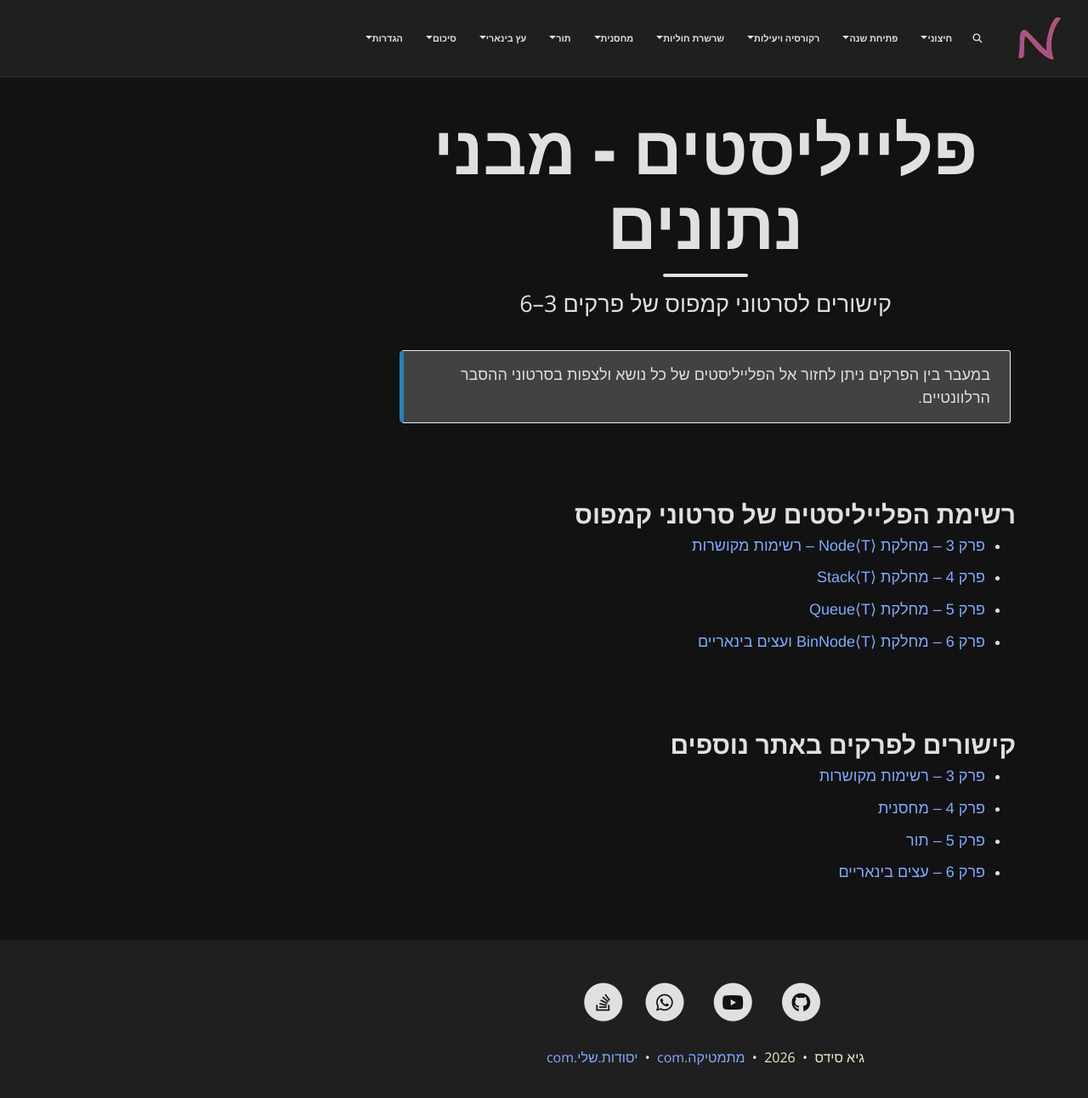
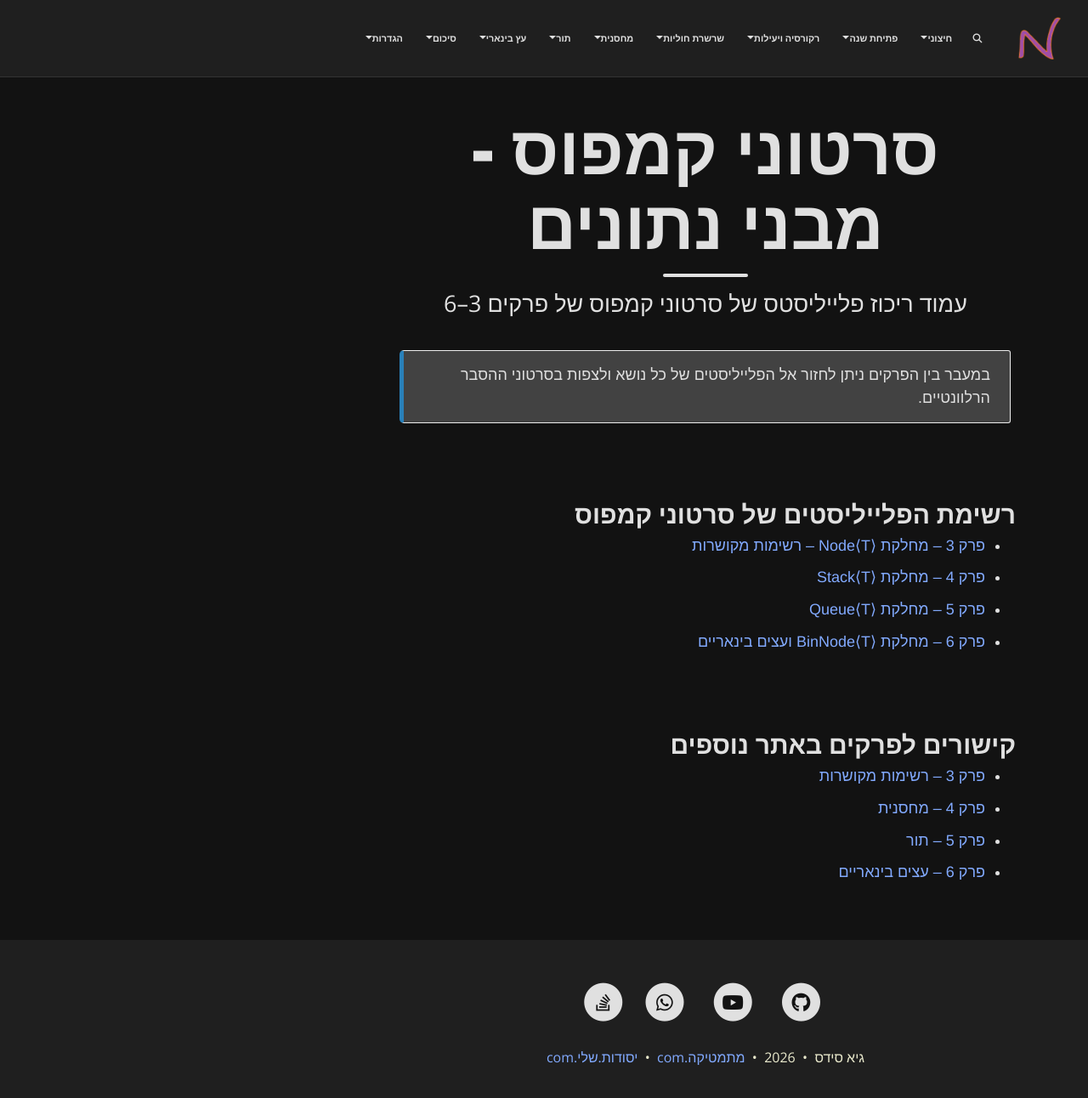
Before and after one commit to 3strategy/BeautifulMivney, a Jekyll site: the page built from mivney/playlists.md, in a window 1280 px wide and 1306 px high. Shown: the top 1292 px of the window at 85% size. Built offline with Jekyll 4.4.1, drawn with Linux system fonts in a browser that asks for light colours; comment, search, counter and statistics services are not loaded.

Commit message:
עדכון כותרת

```diff
--- a/mivney/playlists.md
+++ b/mivney/playlists.md
@@ -1,7 +1,7 @@
 ---
 layout: page
-title: "פלייליסטים - מבני נתונים"
-subtitle: "קישורים לסרטוני קמפוס של פרקים 3–6"
+title: "סרטוני קמפוס - מבני נתונים"
+subtitle: "עמוד ריכוז פלייליסטס של סרטוני קמפוס של פרקים 3–6"
 tags: [פלייליסט, מבני נתונים, Node, Stack, Queue, עץ בינארי, C#, סרטונים]
 mathjax: true
 lang: he
```
